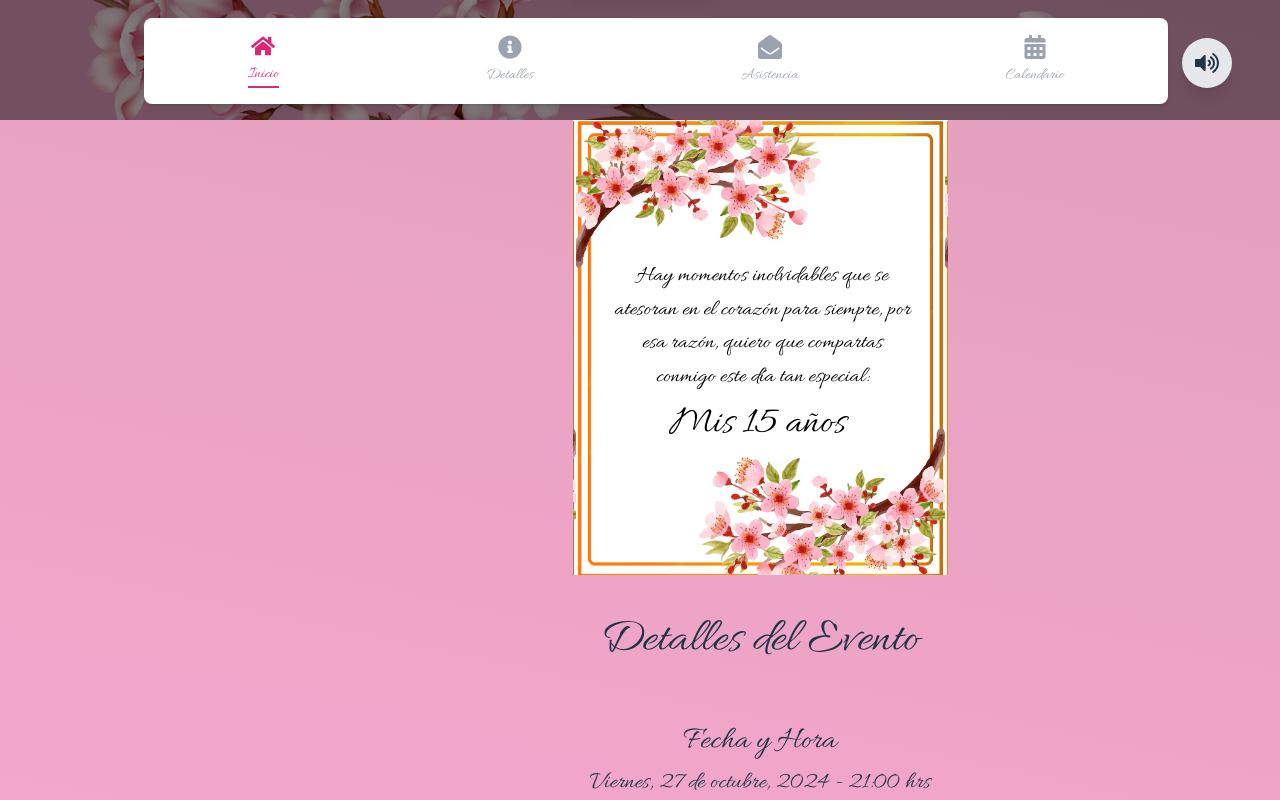
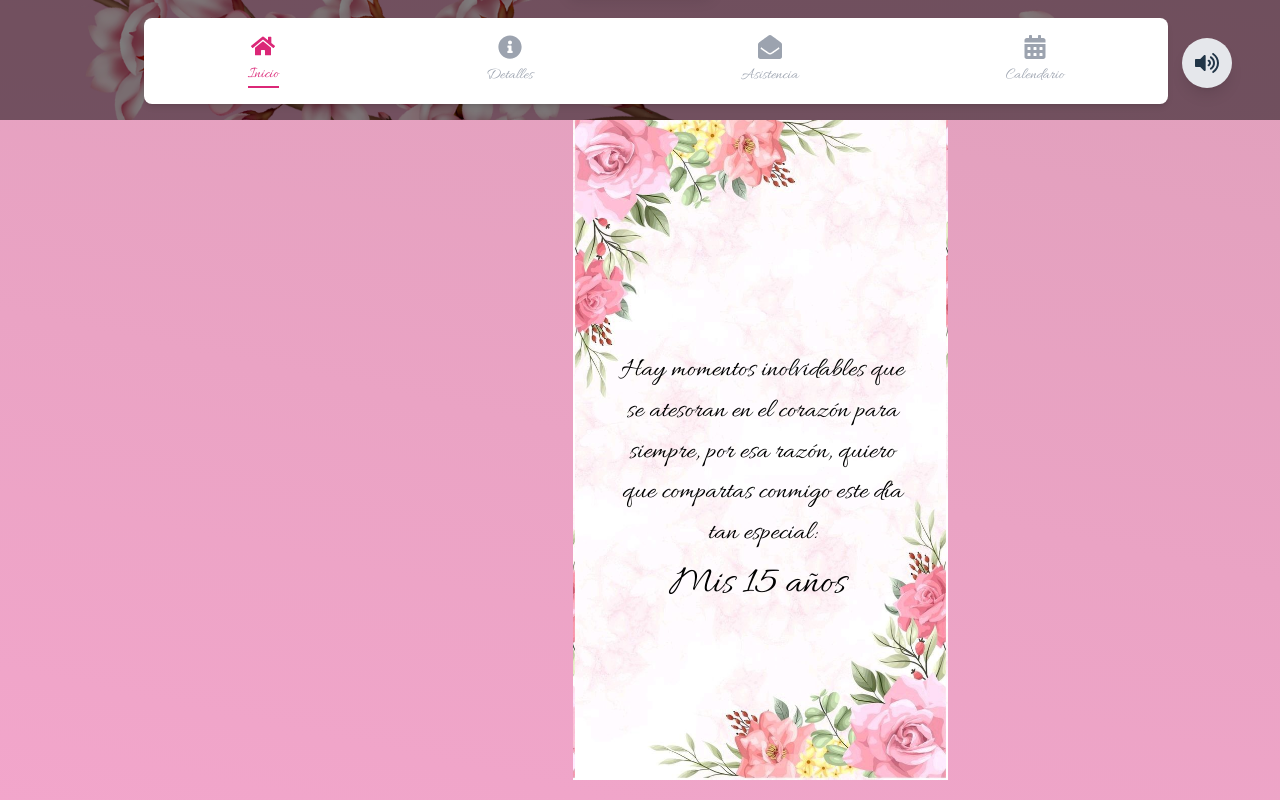
Before and after one commit to FabianCordobes/xvparty, a React (Vite) app: page / in a window 1280 px wide. Shown: the part 680-1480 px from the top of the page. Built offline with nearby package versions, Linux system fonts and the light colour scheme; no server answers.

Commit message:
ajustes de proporciones de estilos

```diff
--- a/src/components/DetailsSection.jsx
+++ b/src/components/DetailsSection.jsx
@@ -1,5 +1,5 @@
 import React from 'react';
-import flowerImage from '../assets/marco.png';
+import flowerImage from '../assets/marco2.jpg';
 import { motion } from 'framer-motion';
 
 const DetailsSection = () => {
@@ -7,17 +7,17 @@ const DetailsSection = () => {
     <div className="pb-20 text-center xl:ml-[15rem] flex flex-col place-items-center" id="details">
       {/* Marco con texto y título animados */}
       <motion.div
-        className="mb-[30px] relative h-[455px] bg-contain bg-center w-[375px]"
+        className="mb-[30px] relative h-[660px] bg-contain bg-center w-[375px]"
         style={{ backgroundImage: `url(${flowerImage})` }}
         initial={{ opacity: 0, y: -50 }}
         animate={{ opacity: 1, y: 0 }}
         transition={{ duration: 0.8 }}
       >
         <motion.div className="max-w-[300px]" initial={{ opacity: 0 }} animate={{ opacity: 1 }} transition={{ delay: 0.5 }}>
-          <p className="text-[1.4rem] text-black relative left-[40px] top-[140px]">
+          <p className="text-[1.7rem] text-black relative left-[40px] top-[230px]">
             Hay momentos inolvidables que se atesoran en el corazón para siempre, por esa razón, quiero que compartas conmigo este día tan especial:
           </p>
-          <h2 className="text-[2.5rem] text-black font-extrabold relative left-[35px] top-[140px]">Mis 15 años</h2>
+          <h2 className="text-[2.5rem] text-black font-extrabold relative left-[35px] top-[230px]">Mis 15 años</h2>
         </motion.div>
       </motion.div>
 
--- a/src/index.css
+++ b/src/index.css
@@ -9,7 +9,7 @@
   overflow-x: hidden;
 
   color-scheme: light dark;
-  color: #ffffff;
+  color: #000;
   /* background-image: linear-gradient(to left bottom, #fbdcf3, #f7d3ef, #f2caeb, #edc2e7, #e8b9e3); */
   background: rgb(255,170,214);
 background: linear-gradient(12deg, rgba(255,170,214,1) 35%, rgb(213, 156, 178) 100%);
```
Also changed, not shown: src/assets/marco2.jpg (added).
